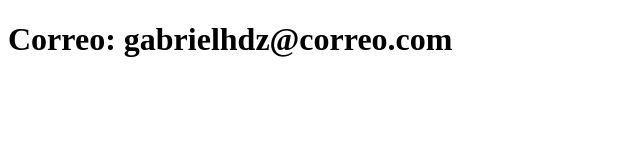
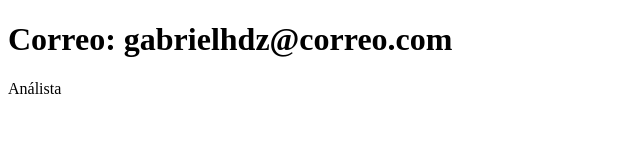
Before and after one commit to Gabriel1399/sistema-de-registro, a plain HTML site: page contacto.html in a window 1280 px wide. Shown: the full height of the page, 0-640 px from the left. Drawn offline with Linux system fonts and the light colour scheme.

Commit message:
Actualiza el contacto

```diff
--- a/contacto.html
+++ b/contacto.html
@@ -7,5 +7,6 @@
 </head>
 <body>
     <h1>Correo: gabrielhdz@correo.com</h1>
+    <p>Análista</p>
 </body>
 </html>
```
